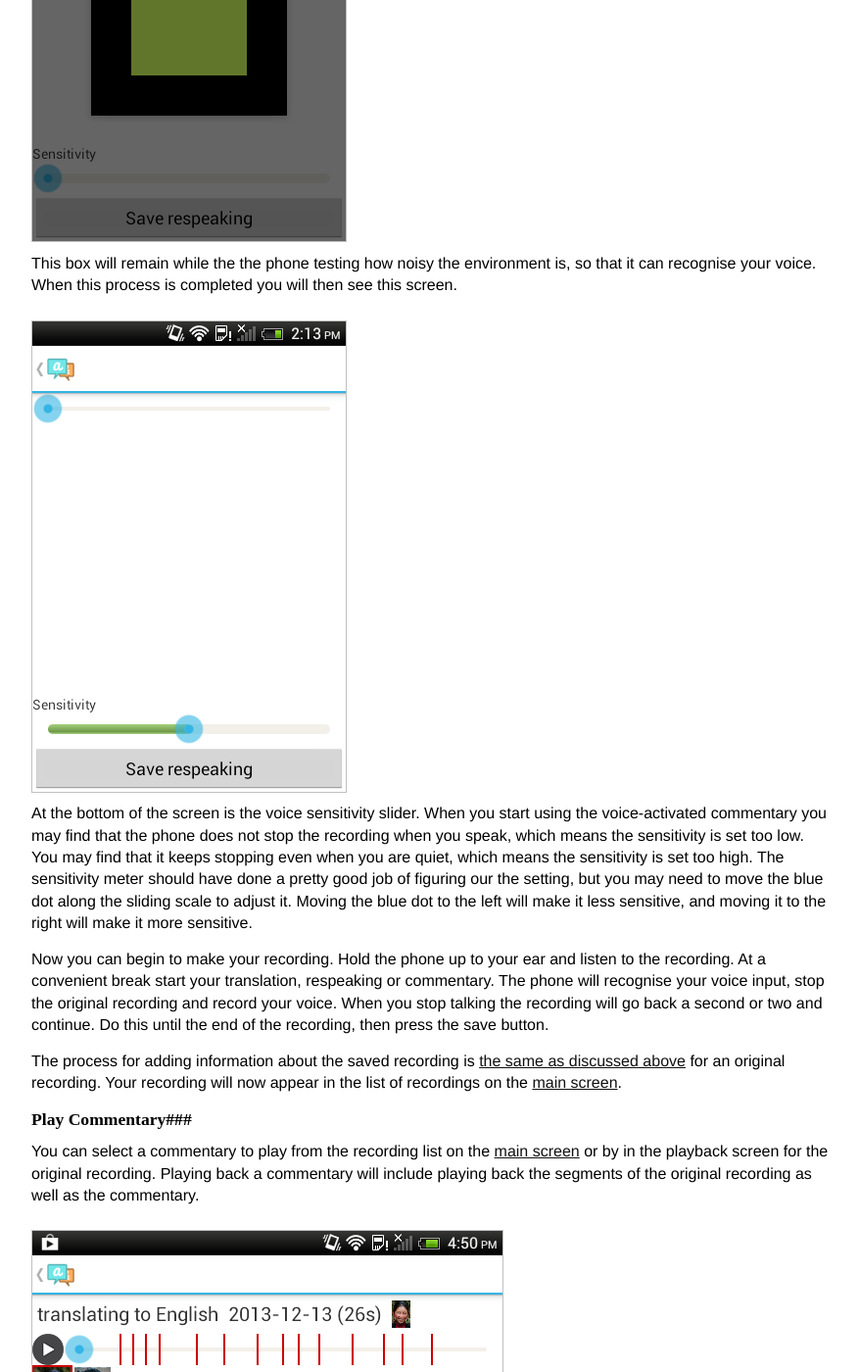
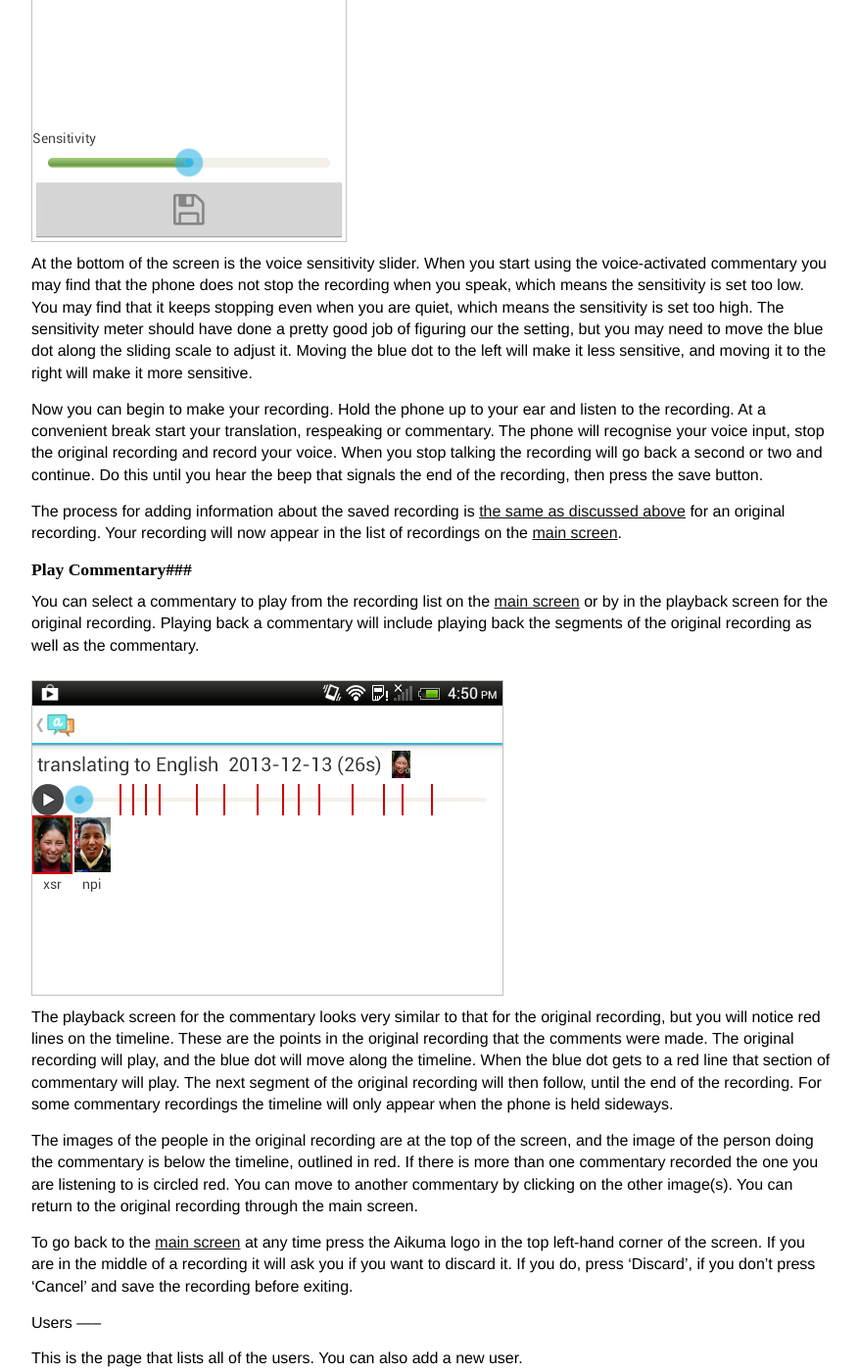
Before and after one commit to langtech/langtech.github.com, a Jekyll site: the page built from aikuma/howto.md, in a window 1280 px wide and 1400 px high, scrolled down 5684 px. Shown: the whole window at 98% size, without its empty margins (200-1077 px from the left). Built offline with Jekyll 4.4.1, drawn with Linux system fonts in a browser that asks for light colours; some of the changed text lies outside the part shown.

```diff
--- a/aikuma/howto.md
+++ b/aikuma/howto.md
@@ -111,20 +111,14 @@ The process for adding information about the saved recording is [the same as dis
 
 <a name="Voice"></a>
 ###Voice-activated Commentary###
-The second way of adding commentary is to use the Voice-activated commentary. When you enter this option a box will appear and fill with red or green, or move between the two.
-
-![Sensitivity Meter](/images/HowTo/Sensitivity.png)
-<p class="clear"/>
-
-This box will remain while the the phone testing how noisy the environment is, so that it can recognise your voice. When this process is completed you will then see this screen.
-
+The second way of adding commentary is to use the Voice-activated commentary.
 
 ![Voice Screen](/images/HowTo/VoiceCommentsScreen.png)
 <p class="clear"/>
 
 At the bottom of the screen is the voice sensitivity slider. When you start using the voice-activated commentary you may find that the phone does not stop the recording when you speak, which means the sensitivity is set too low. You may find that it keeps stopping even when you are quiet, which means the sensitivity is set too high. The sensitivity meter should have done a pretty good job of figuring our the setting, but you may need to move the blue dot along the sliding scale to adjust it. Moving the blue dot to the left will make it less sensitive, and moving it to the right will make it more sensitive.
 
-Now you can begin to make your recording. Hold the phone up to your ear and listen to the recording. At a convenient break start your translation, respeaking or commentary. The phone will recognise your voice input, stop the original recording and record your voice. When you stop talking the recording will go back a second or two and continue. Do this until the end of the recording, then press the save button.
+Now you can begin to make your recording. Hold the phone up to your ear and listen to the recording. At a convenient break start your translation, respeaking or commentary. The phone will recognise your voice input, stop the original recording and record your voice. When you stop talking the recording will go back a second or two and continue. Do this until you hear the beep that signals the end of the recording, then press the save button.
 
 The process for adding information about the saved recording is [the same as discussed above](#Save) for an original recording. Your recording will now appear in the list of recordings on the [main screen](#Main).
 
```
Also changed, not shown: other parts of aikuma/howto.md (+3 -3 lines), images/HowTo/VoiceCommentsScreen.png, images/HowTo/zz older versions/VoiceCommentsScreen13.png (added).
